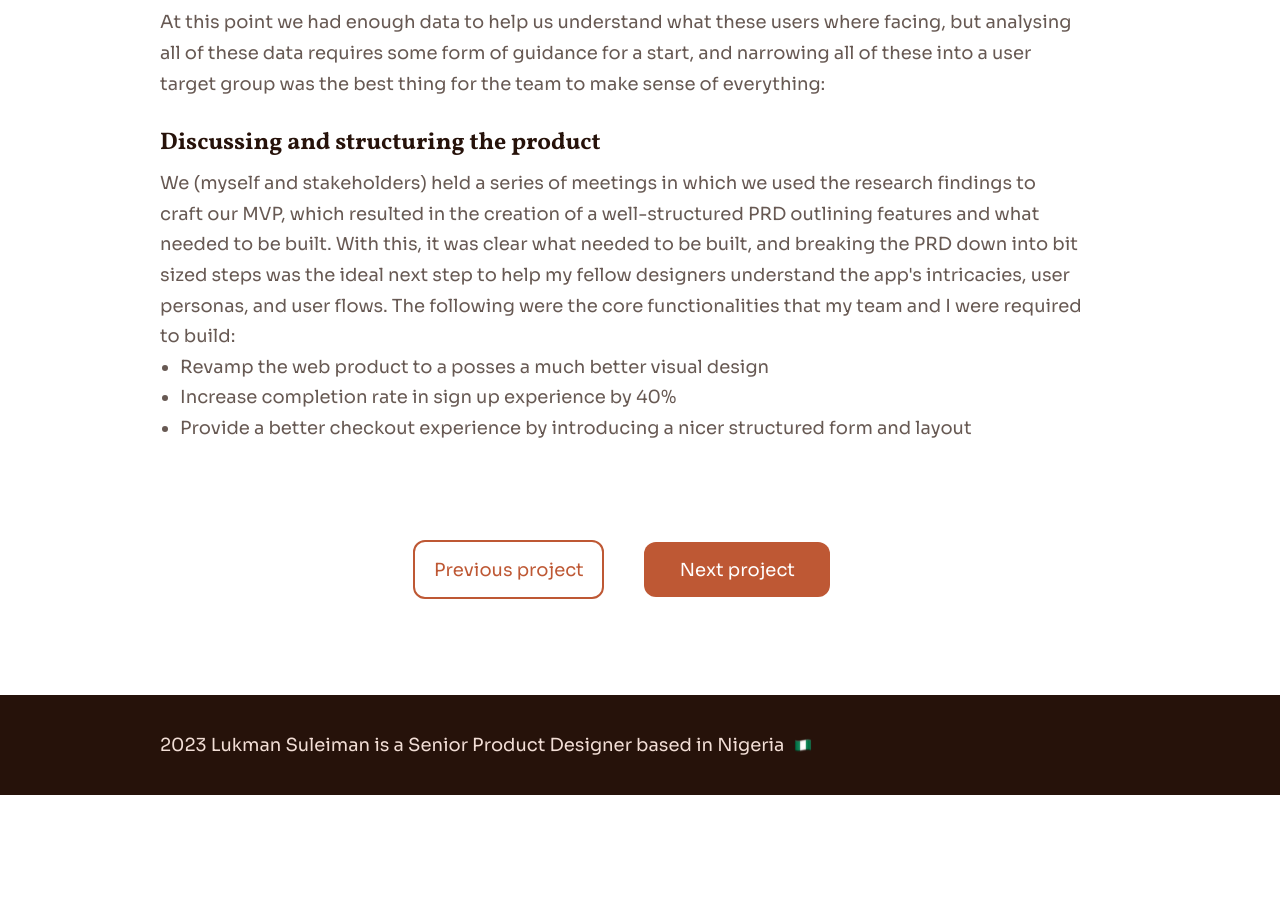
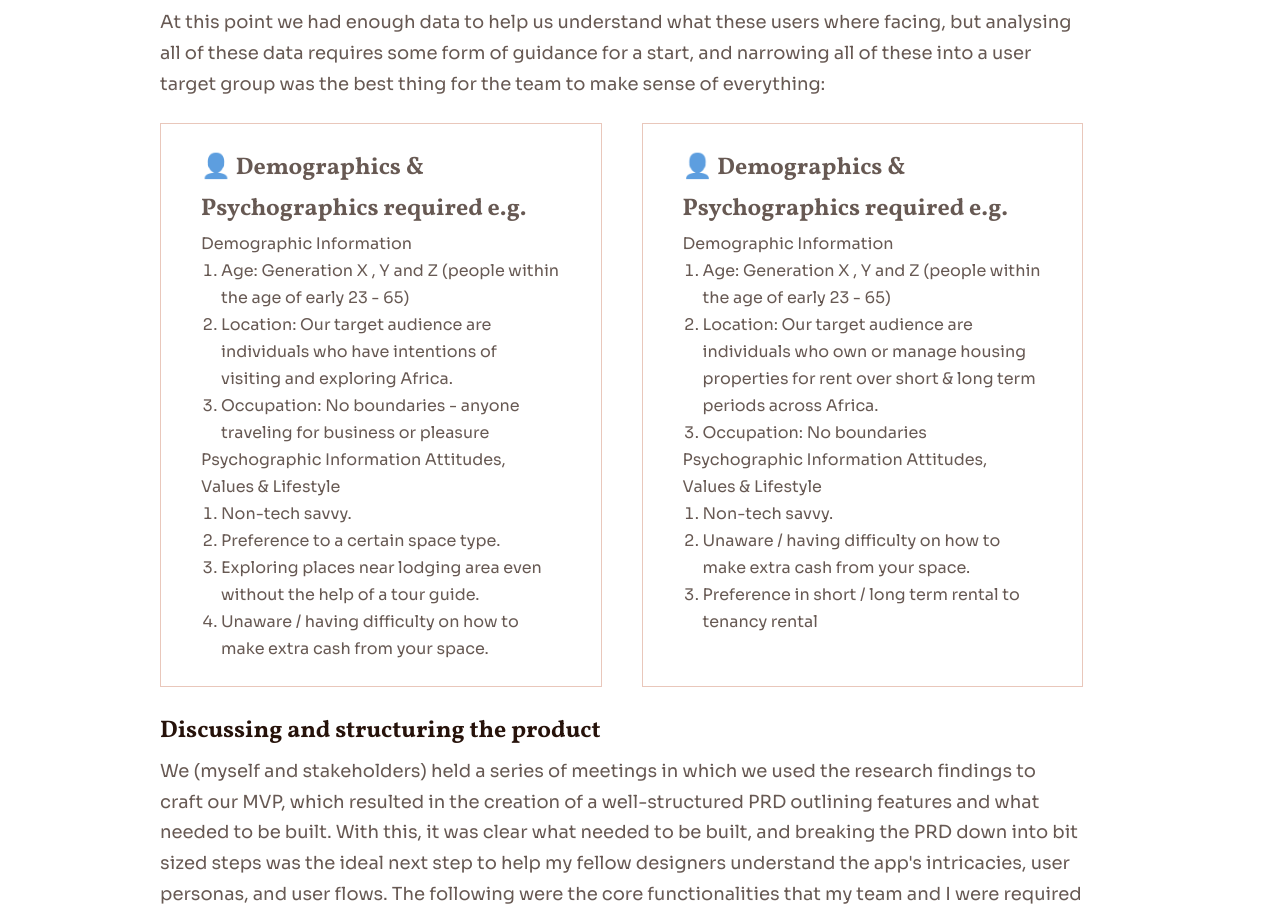
Before and after one commit to davidolaoluwa240/lukman-portfolio, a React (Create React App) app: page /projects/bongalo in a window 1280 px wide. Shown: the part 2000-2914 px from the top of the page. Before the commit the page ends 2795 px from the top, so only its background shows below. Built offline with nearby package versions, Linux system fonts and the light colour scheme.

Commit message:
Added the paper component and added asusu project hero data

```diff
--- a/src/components/index.js
+++ b/src/components/index.js
@@ -7,3 +7,4 @@ export * from "./connect";
 export * from "./resources";
 export * from "./project-details";
 export * from "./tertiary-hero/tertiary-hero.component";
+export * from "./paper/paper.component";
--- /dev/null
+++ b/src/components/paper/paper.component.jsx
@@ -0,0 +1,19 @@
+// Modules
+import React from "react";
+
+// Style
+import {
+  PaperWrapper,
+  PaperHeading,
+  PaperSubheading,
+} from "./paper.styles.jsx";
+
+export const Paper = ({ children, heading, subheading }) => {
+  return (
+    <PaperWrapper>
+      <PaperHeading>{heading}</PaperHeading>
+      <PaperSubheading visible={!!subheading}>{subheading}</PaperSubheading>
+      {children}
+    </PaperWrapper>
+  );
+};
--- /dev/null
+++ b/src/components/paper/paper.styles.jsx
@@ -0,0 +1,43 @@
+// Modules
+import styled from "styled-components";
+
+// Shared
+import { COLORS } from "../../assets/styles";
+
+export const PaperGroup = styled.div`
+  display: grid;
+  grid-template-columns: repeat(2, 1fr);
+  gap: 4rem;
+
+  ${({ mt }) => {
+    switch (mt) {
+      case "sm":
+        return "margin-top: 1.7rem";
+      case "md":
+        return "margin-top: 2.3rem";
+      case "lg":
+        return "margin-top: 2.4rem";
+    }
+  }}
+`;
+
+export const PaperWrapper = styled.div`
+  border: 1px solid ${COLORS["horizontal-color"]};
+  background: ${COLORS["white-color"]};
+  padding: 2.4rem 4rem;
+  color: rgba(38, 18, 10, 0.7);
+`;
+
+export const PaperHeading = styled.h5`
+  font-family: "Vollkorn";
+  font-weight: 700;
+  line-height: 41px;
+  font-size: 2.4rem;
+`;
+
+export const PaperSubheading = styled.h6``;
+
+export const PaperContent = styled.p`
+  font-size: 1.6rem;
+  line-height: 27px;
+`;
--- a/src/components/project-details/bongalo-project-detail/bongalo-project-detail-base/bongalo-project-detail-base.component.jsx
+++ b/src/components/project-details/bongalo-project-detail/bongalo-project-detail-base/bongalo-project-detail-base.component.jsx
@@ -2,10 +2,11 @@
 import React from "react";
 
 // Components
-import { Link } from "react-router-dom";
+import { Paper } from "../../../paper/paper.component";
 
 // Style
 import { Container } from "../../../../assets/styles";
+import { PaperContent, PaperGroup } from "../../../paper/paper.styles";
 import {
   ProjectDetailBaseWrapper,
   ProjectDetailContent,
@@ -125,6 +126,75 @@ export const BongaloProjectDetailBase = () => {
             target group was the best thing for the team to make sense of
             everything:
           </ProjectDetailContent>
+
+          <PaperGroup mt="lg">
+            <Paper heading="👤 Demographics & Psychographics required e.g.">
+              <PaperContent>Demographic Information</PaperContent>
+              <ProjectDetailList as="ol">
+                <PaperContent as="li">
+                  Age: Generation X , Y and Z (people within the age of early 23
+                  - 65)
+                </PaperContent>
+                <PaperContent as="li">
+                  Location: Our target audience are individuals who have
+                  intentions of visiting and exploring Africa.
+                </PaperContent>
+                <PaperContent as="li">
+                  Occupation: No boundaries - anyone traveling for business or
+                  pleasure
+                </PaperContent>
+              </ProjectDetailList>
+
+              <PaperContent>
+                Psychographic Information Attitudes, Values & Lifestyle
+              </PaperContent>
+              <ProjectDetailList as="ol">
+                <PaperContent as="li">Non-tech savvy.</PaperContent>
+                <PaperContent as="li">
+                  Preference to a certain space type.
+                </PaperContent>
+                <PaperContent as="li">
+                  Exploring places near lodging area even without the help of a
+                  tour guide.
+                </PaperContent>
+                <PaperContent as="li">
+                  Unaware / having difficulty on how to make extra cash from
+                  your space.
+                </PaperContent>
+              </ProjectDetailList>
+            </Paper>
+
+            <Paper heading="👤 Demographics & Psychographics required e.g.">
+              <PaperContent>Demographic Information</PaperContent>
+              <ProjectDetailList as="ol">
+                <PaperContent as="li">
+                  Age: Generation X , Y and Z (people within the age of early 23
+                  - 65)
+                </PaperContent>
+                <PaperContent as="li">
+                  Location: Our target audience are individuals who own or
+                  manage housing properties for rent over short & long term
+                  periods across Africa.
+                </PaperContent>
+                <PaperContent as="li">Occupation: No boundaries</PaperContent>
+              </ProjectDetailList>
+
+              <PaperContent>
+                Psychographic Information Attitudes, Values & Lifestyle
+              </PaperContent>
+
+              <ProjectDetailList as="ol">
+                <PaperContent as="li">Non-tech savvy.</PaperContent>
+                <PaperContent as="li">
+                  Unaware / having difficulty on how to make extra cash from
+                  your space.
+                </PaperContent>
+                <PaperContent as="li">
+                  Preference in short / long term rental to tenancy rental
+                </PaperContent>
+              </ProjectDetailList>
+            </Paper>
+          </PaperGroup>
         </ProjectDetailBlock>
 
         <ProjectDetailBlock>
@@ -157,15 +227,11 @@ export const BongaloProjectDetailBase = () => {
         </ProjectDetailBlock>
 
         <ProjectDetailButtonGroup>
-          <ProjectDetailButton
-            as={Link}
-            to="/projects/freterium"
-            btnColor="secondary"
-          >
+          <ProjectDetailButton to="/projects/freterium" btnColor="secondary">
             Previous project
           </ProjectDetailButton>
 
-          <ProjectDetailButton as={Link} to="/projects/asusu">
+          <ProjectDetailButton to="/projects/asusu">
             Next project
           </ProjectDetailButton>
         </ProjectDetailButtonGroup>
--- a/src/components/project-details/freterium-project-detail/freterium-project-detail-base/freterium-project-detail-base.component.jsx
+++ b/src/components/project-details/freterium-project-detail/freterium-project-detail-base/freterium-project-detail-base.component.jsx
@@ -2,7 +2,6 @@
 import React from "react";
 
 // Components
-import { Link } from "react-router-dom";
 import { ReactComponent as FreteriumScheduling } from "../../../../assets/images/freterium-scheduling.svg";
 import { ReactComponent as FreteriumTracking } from "../../../../assets/images/freterium-tracking.svg";
 import { ReactComponent as FreteriumDriver } from "../../../../assets/images/freterium-driver.svg";
@@ -248,7 +247,7 @@ export const FreteriumProjectDetailBase = () => {
         </ProjectDetailBlock>
 
         <ProjectDetailButtonGroup>
-          <ProjectDetailButton as={Link} to="/projects/bongalo">
+          <ProjectDetailButton to="/projects/bongalo">
             Next project
           </ProjectDetailButton>
         </ProjectDetailButtonGroup>
--- a/src/components/project-details/project-details.styles.jsx
+++ b/src/components/project-details/project-details.styles.jsx
@@ -1,5 +1,8 @@
 // Modules
 import styled, { css } from "styled-components";
+
+// Components
+import { Link } from "react-router-dom";
 
 // Shared
 import { COLORS } from "../../assets/styles";
@@ -64,7 +67,7 @@ export const ProjectDetailButtonGroup = styled.div`
   margin: 9.6rem 0;
 `;
 
-export const ProjectDetailButton = styled.button`
+export const ProjectDetailButton = styled(Link)`
   text-decoration: none;
   border: none;
   padding: 1.7rem 3.5rem 1.5rem 3.6rem;
--- a/src/data/index.js
+++ b/src/data/index.js
@@ -632,3 +632,65 @@ export const BONGALO_PROJECT_HERO_DETAILS = {
     },
   ],
 };
+
+// Asusu Project Hero Details
+export const ASUSU_PROJECT_HERO_DETAILS = {
+  jobContext:
+    "Transforming Savings and Credit Cooperatives (SACCOs) through Digitization",
+  projectYear: 2017,
+  projectWebsite: "https://www.freterium.com/",
+  jobRole: "Product  designer",
+  jobRoleSummary: [
+    {
+      id: 1,
+      name: "Research",
+    },
+    {
+      id: 2,
+      name: "Running Workshops",
+    },
+    {
+      id: 3,
+      name: "Wireframing",
+    },
+    {
+      id: 4,
+      name: "Screen Flows",
+    },
+    {
+      id: 5,
+      name: "Visual Design",
+    },
+    {
+      id: 6,
+      name: "Usability Testing",
+    },
+  ],
+  jobCollaborators: [
+    {
+      id: 1,
+      collaboratorName: "BARDESON LUCKY",
+      collaboratorRole: "Lead Engineer",
+      collaboratorSocialLink:
+        "https://www.linkedin.com/in/bardeson-lucky-687ab834/",
+    },
+    {
+      id: 2,
+      collaboratorName: "Mubarak Muhammad Aminu",
+      collaboratorRole: "Backend engineer",
+      collaboratorSocialLink: "https://www.linkedin.com/in/mubarak-aminu/",
+    },
+    {
+      id: 3,
+      collaboratorName: "Amlai (Istifanus) Bitrus",
+      collaboratorRole: "Business analyst",
+      collaboratorSocialLink: "https://www.linkedin.com/in/bitrus-amlai/",
+    },
+    {
+      id: 4,
+      collaboratorName: "Yusuf Walter Zakari",
+      collaboratorRole: "CEO",
+      collaboratorSocialLink: "https://www.linkedin.com/in/yzakari/",
+    },
+  ],
+};
```
Also changed, not shown: src/components/project-details/asusu-project-detail/hero-base/hero-base.component.jsx (added, +9 -0 lines), src/routes/project-details/asusu-project-detail/asusu-project-detail.component.jsx (added, +9 -0 lines).
